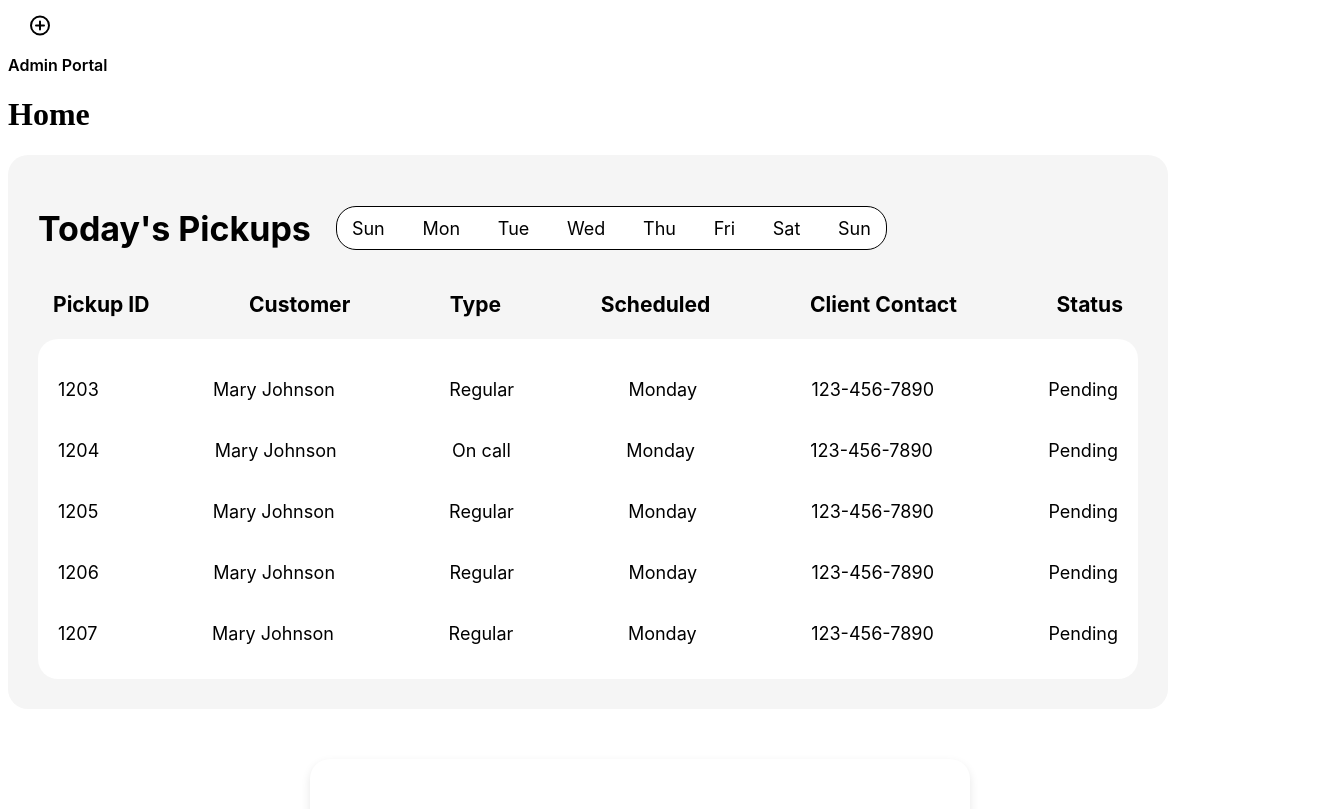
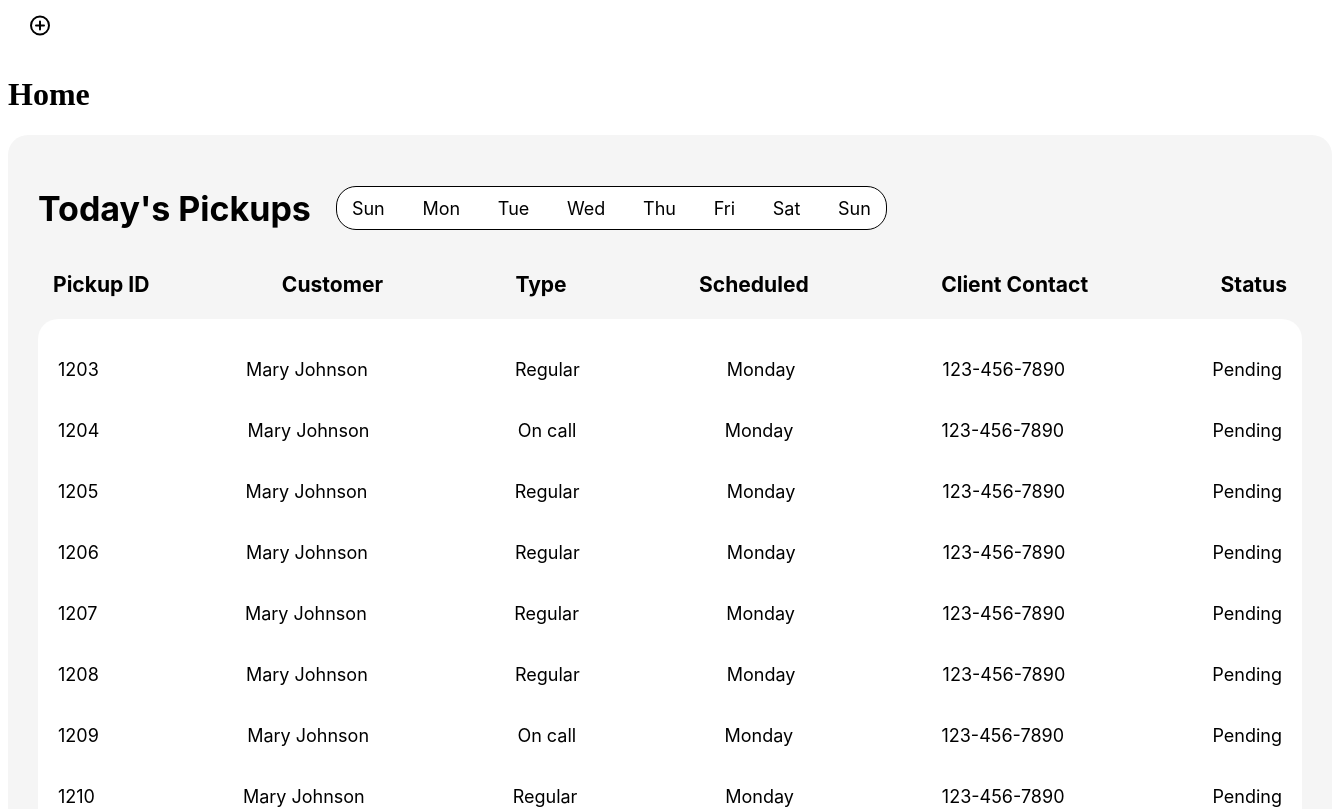
Before and after one commit to ubcmotion/united-we-can, a Next.js app in the folder apps/web/web/: page / in a window 1280 px wide. Shown: the part 400-1209 px from the top of the page, 1332 px wide, since content can reach past the window. Built offline with nearby package versions, Linux system fonts and the light colour scheme.

Commit message:
feat: matched table size to figma design

```diff
--- a/apps/web/web/src/app/components/TodaysPickups.tsx
+++ b/apps/web/web/src/app/components/TodaysPickups.tsx
@@ -15,7 +15,10 @@ const styles: Styles = {
     padding: '30px',
     borderRadius: '20px',
     fontFamily: "'Inter', sans-serif",
-    width: '1100px',
+    width: '100%',
+    height: '90vh',
+    display: 'flex',
+    flexDirection: 'column',
   },
   topContainer: {
     display: 'flex',
@@ -42,7 +45,6 @@ const styles: Styles = {
     backgroundColor: '#FFFFFF',
     padding: '20px',
     borderRadius: '20px',
-    height: '300px',
     overflowY: 'auto' as const, // Explicitly type 'auto' as a constant
   },
   record: {
@@ -98,7 +100,127 @@ export default function TodaysPickups() {
       day: "Monday",
       phone: "123-456-7890",
       status: "Pending"
-    }
+    },
+    {
+        id: 1208,
+        name: "Mary Johnson",
+        type: "Regular",
+        day: "Monday",
+        phone: "123-456-7890",
+        status: "Pending"
+      },
+      {
+        id: 1209,
+        name: "Mary Johnson",
+        type: "On call",
+        day: "Monday",
+        phone: "123-456-7890",
+        status: "Pending"
+      },
+      {
+        id: 1210,
+        name: "Mary Johnson",
+        type: "Regular",
+        day: "Monday",
+        phone: "123-456-7890",
+        status: "Pending"
+      },
+      {
+        id: 1211,
+        name: "Mary Johnson",
+        type: "Regular",
+        day: "Monday",
+        phone: "123-456-7890",
+        status: "Pending"
+      },
+      {
+        id: 1212,
+        name: "Mary Johnson",
+        type: "Regular",
+        day: "Monday",
+        phone: "123-456-7890",
+        status: "Pending"
+      },
+      {
+        id: 1210,
+        name: "Mary Johnson",
+        type: "Regular",
+        day: "Monday",
+        phone: "123-456-7890",
+        status: "Pending"
+      },
+      {
+        id: 1211,
+        name: "Mary Johnson",
+        type: "Regular",
+        day: "Monday",
+        phone: "123-456-7890",
+        status: "Pending"
+      },
+      {
+        id: 1212,
+        name: "Mary Johnson",
+        type: "Regular",
+        day: "Monday",
+        phone: "123-456-7890",
+        status: "Pending"
+      },
+      {
+        id: 1209,
+        name: "Mary Johnson",
+        type: "On call",
+        day: "Monday",
+        phone: "123-456-7890",
+        status: "Pending"
+      },
+      {
+        id: 1210,
+        name: "Mary Johnson",
+        type: "Regular",
+        day: "Monday",
+        phone: "123-456-7890",
+        status: "Pending"
+      },
+      {
+        id: 1211,
+        name: "Mary Johnson",
+        type: "Regular",
+        day: "Monday",
+        phone: "123-456-7890",
+        status: "Pending"
+      },
+      {
+        id: 1212,
+        name: "Mary Johnson",
+        type: "Regular",
+        day: "Monday",
+        phone: "123-456-7890",
+        status: "Pending"
+      },
+      {
+        id: 1210,
+        name: "Mary Johnson",
+        type: "Regular",
+        day: "Monday",
+        phone: "123-456-7890",
+        status: "Pending"
+      },
+      {
+        id: 1211,
+        name: "Mary Johnson",
+        type: "Regular",
+        day: "Monday",
+        phone: "123-456-7890",
+        status: "Pending"
+      },
+      {
+        id: 1212,
+        name: "Mary Johnson",
+        type: "Regular",
+        day: "Monday",
+        phone: "123-456-7890",
+        status: "Pending"
+      }
   ];
 
   return (
--- a/apps/web/web/src/app/page.tsx
+++ b/apps/web/web/src/app/page.tsx
@@ -6,10 +6,8 @@ import AddPickup from '@/app/components/AddPickup'
 export default function Page() {
   return (
     <div>
-      <TopBar />
       <h1>Home</h1>
       <TodaysPickups/>
-      <AddPickup/>
     </div>
   );
 }
--- a/apps/web/web/src/app/requests/page.tsx
+++ b/apps/web/web/src/app/requests/page.tsx
@@ -1,9 +1,7 @@
-import TodaysPickups from "../components/TodaysPickups";
-
 export default function Requests() {
   return (
     <>
-      <TodaysPickups/>
+      <p>requests</p>
     </>
   );
 }
```
